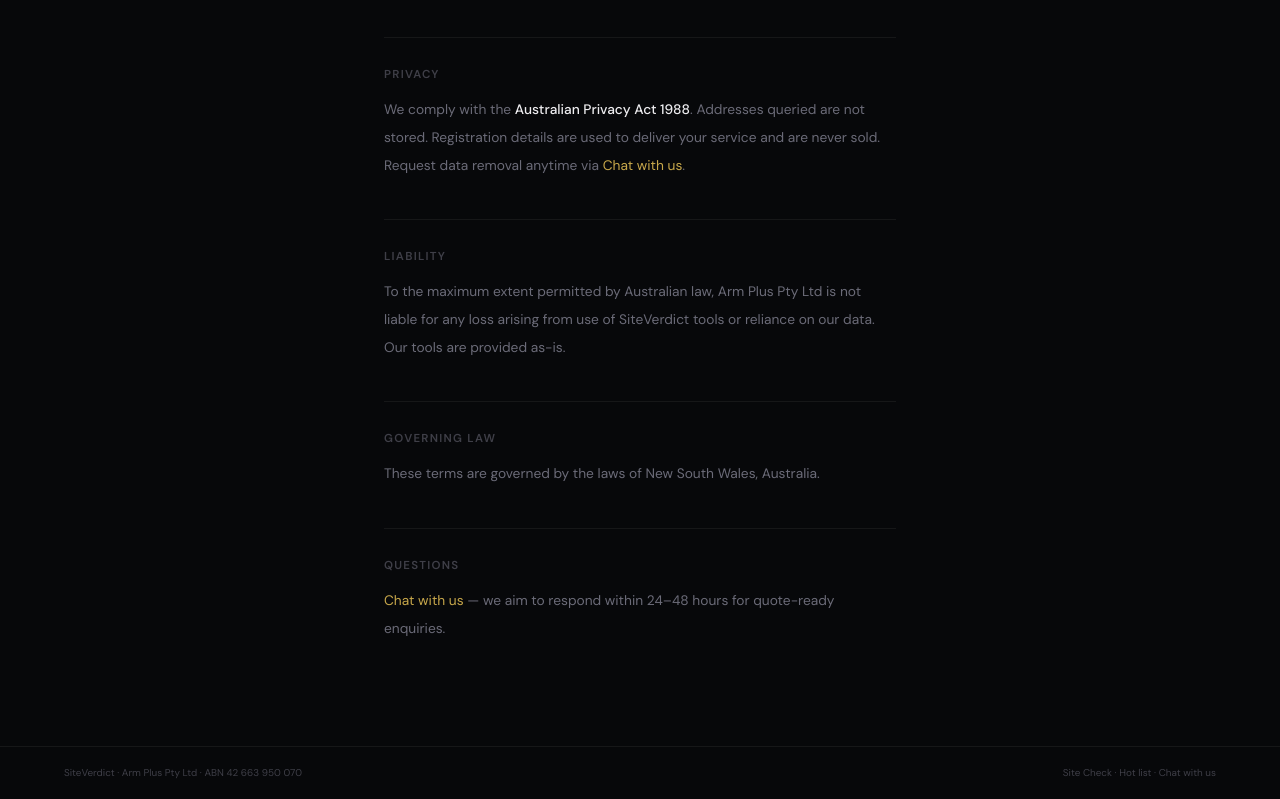
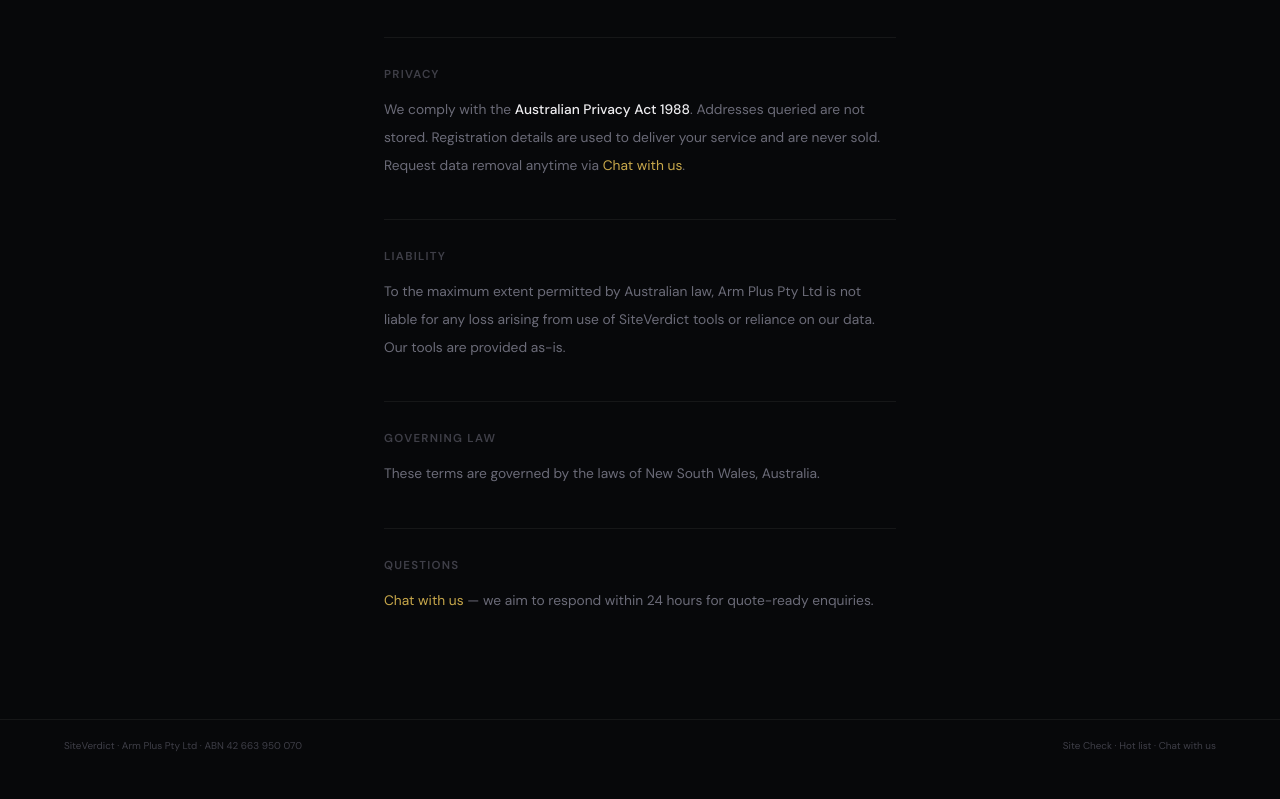
Before and after one commit to teamarmplus/Site, a plain HTML site: page public/terms.html in a window 1280 px wide. Shown: the part 2550-3349 px from the top of the page. After the commit the page ends 3322 px from the top, so only its background shows below. Drawn offline with nearby package versions, Linux system fonts and the light colour scheme.

Commit message:
Add files via upload

```diff
--- a/public/terms.html
+++ b/public/terms.html
@@ -109,7 +109,7 @@
   <p>These terms are governed by the laws of New South Wales, Australia.</p>
 
   <h2>Questions</h2>
-  <p><a href="https://wa.me/61402623628">Chat with us</a> &mdash; we aim to respond within 24&ndash;48 hours for quote-ready enquiries.</p>
+  <p><a href="https://wa.me/61402623628">Chat with us</a> &mdash; we aim to respond within 24 hours for quote-ready enquiries.</p>
 
 </div>
 
```
